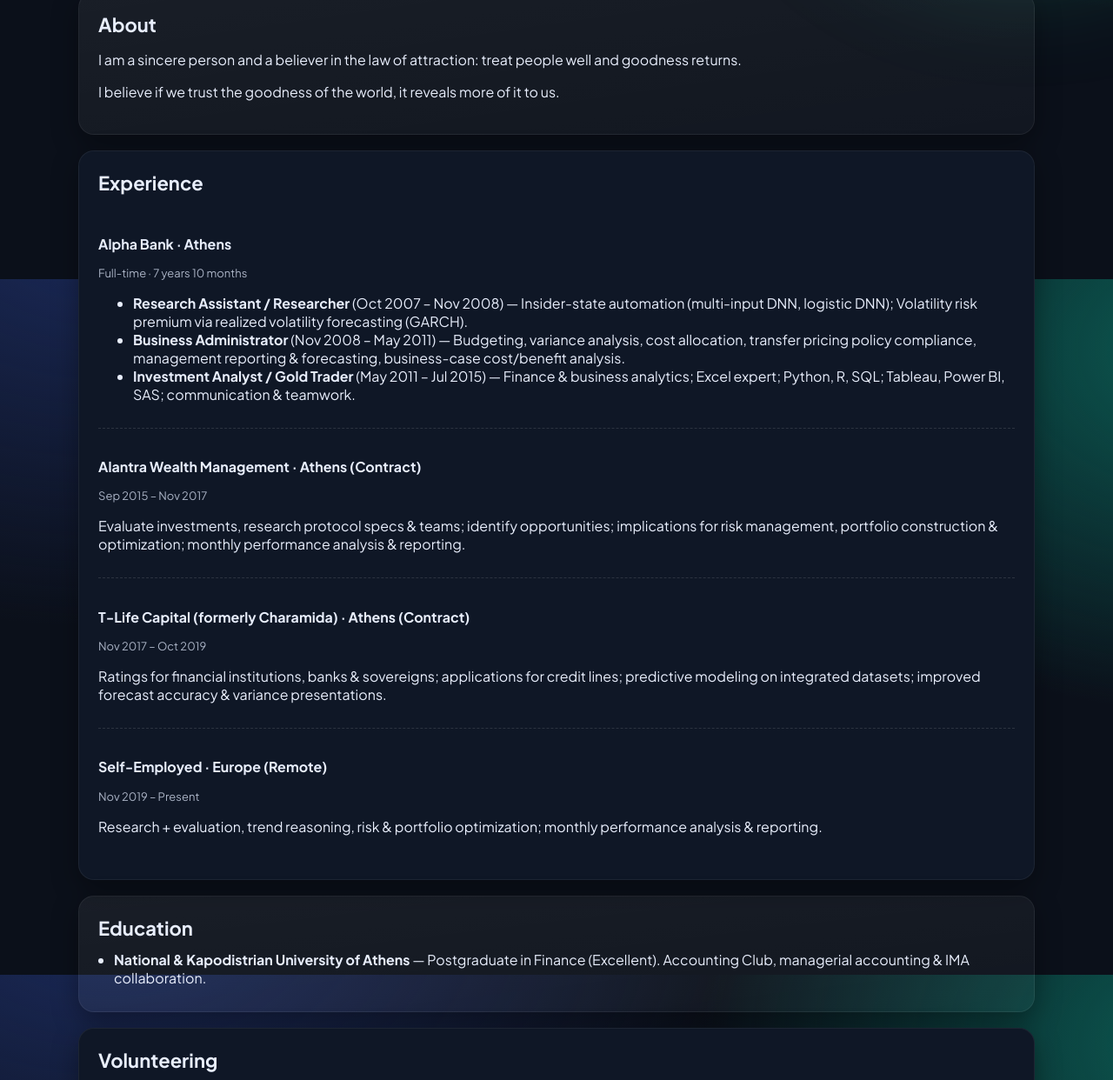
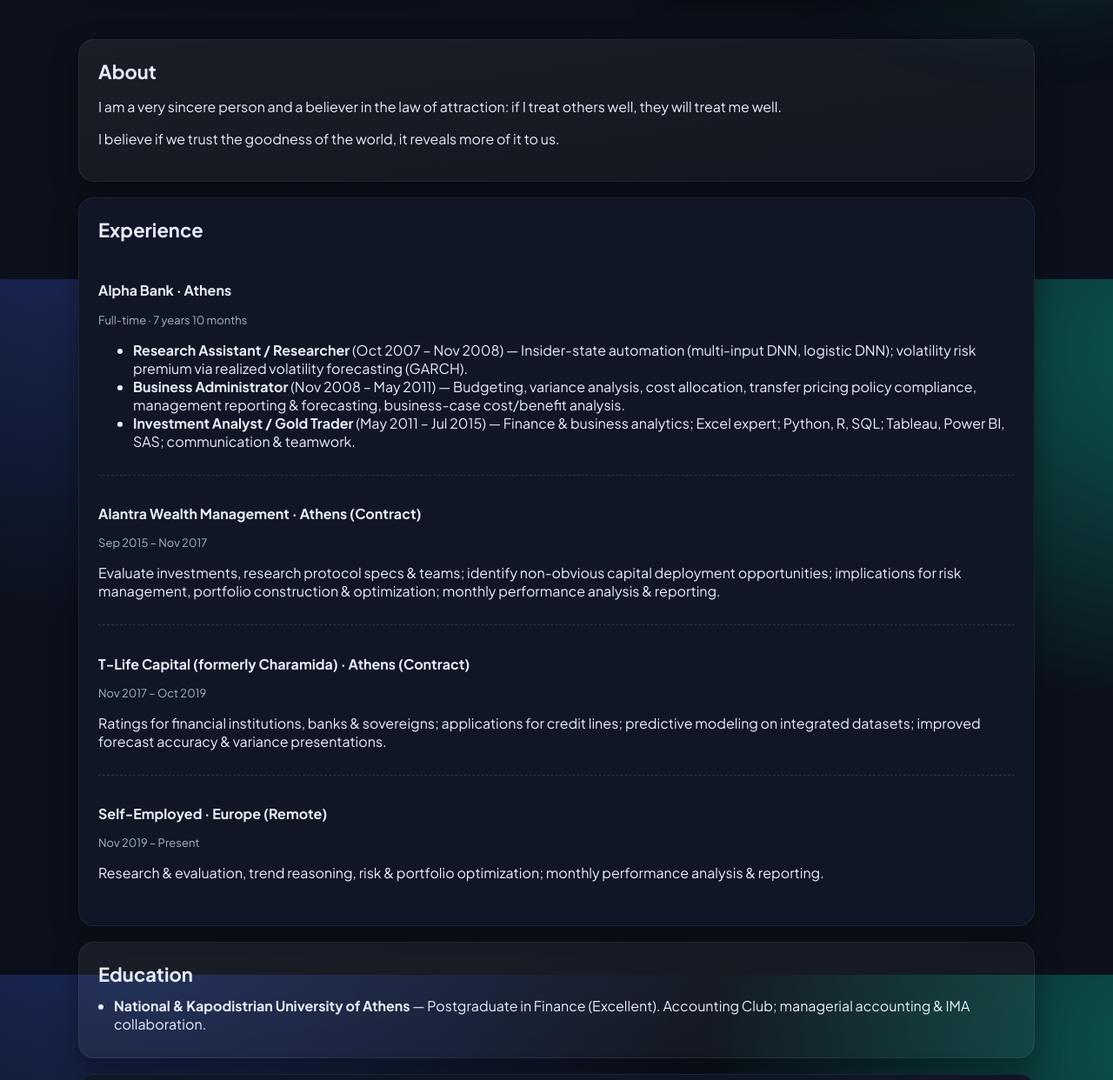
Before and after one commit to miafree007/Mia-Huber, a plain HTML site: page index.html in a window 1280 px wide. Shown: the part 479-1721 px from the top of the page at 87% size. Drawn offline with Linux system fonts and the light colour scheme; a script that the page names is missing.

Commit message:
Update index.html

```diff
--- a/index.html
+++ b/index.html
@@ -12,13 +12,16 @@
   <link rel="stylesheet" href="./styles.css" />
 </head>
 <body>
+  <!-- 背景光斑（已与现有样式兼容） -->
   <div class="bg-orb orb1"></div>
   <div class="bg-orb orb2"></div>
 
+  <!-- 顶部 -->
   <header class="site-header">
     <div class="brand">
       <div class="avatar-wrap">
-        <img src="./assets/mia-portrait.png" alt="Portrait of Mia Huber" class="avatar" />
+        <!-- 头像改为根目录图片 -->
+        <img src="./mia-portrait.png" alt="Portrait of Mia Huber" class="avatar" />
       </div>
       <div class="id">
         <h1>Mia Huber</h1>
@@ -36,6 +39,7 @@
   </header>
 
   <main>
+    <!-- Hero -->
     <section class="hero">
       <div class="hero-text">
         <h2>Hello! I'm Mia Huber</h2>
@@ -43,6 +47,8 @@
         <blockquote>
           <span>"When God closes this door, he will open another window for you."</span>
         </blockquote>
+
+        <!-- CTA 三个按钮：Email / WhatsApp / Facebook -->
         <div class="cta-row">
           <a class="btn btn-email" href="mailto:miafree007007@gmail.com?subject=Hi%20Mia%20—%20from%20your%20site">
             <i class="fa-solid fa-envelope"></i><span>Email</span>
@@ -54,18 +60,23 @@
             <i class="fa-brands fa-facebook-f"></i><span>Facebook</span>
           </a>
         </div>
+        <!-- 已移除那条 LinkedIn 的 Tip 注释 -->
       </div>
+
       <div class="hero-photo">
-        <img src="./assets/mia-portrait.png" alt="Full portrait of Mia Huber" />
+        <!-- 右侧大图同样指向根目录图片 -->
+        <img src="./mia-portrait.png" alt="Full portrait of Mia Huber" />
       </div>
     </section>
 
+    <!-- About -->
     <section id="about" class="card glass">
       <h3>About</h3>
-      <p>I am a sincere person and a believer in the law of attraction: treat people well and goodness returns.</p>
+      <p>I am a very sincere person and a believer in the law of attraction: if I treat others well, they will treat me well.</p>
       <p>I believe if we trust the goodness of the world, it reveals more of it to us.</p>
     </section>
 
+    <!-- Experience -->
     <section id="experience" class="card">
       <h3>Experience</h3>
       <div class="timeline">
@@ -73,36 +84,41 @@
           <h4>Alpha Bank · Athens</h4>
           <p class="meta">Full-time · 7 years 10 months</p>
           <ul>
-            <li><strong>Research Assistant / Researcher</strong> (Oct 2007 – Nov 2008) — Insider-state automation (multi-input DNN, logistic DNN); Volatility risk premium via realized volatility forecasting (GARCH).</li>
+            <li><strong>Research Assistant / Researcher</strong> (Oct 2007 – Nov 2008) — Insider-state automation (multi-input DNN, logistic DNN); volatility risk premium via realized volatility forecasting (GARCH).</li>
             <li><strong>Business Administrator</strong> (Nov 2008 – May 2011) — Budgeting, variance analysis, cost allocation, transfer pricing policy compliance, management reporting & forecasting, business-case cost/benefit analysis.</li>
             <li><strong>Investment Analyst / Gold Trader</strong> (May 2011 – Jul 2015) — Finance & business analytics; Excel expert; Python, R, SQL; Tableau, Power BI, SAS; communication & teamwork.</li>
           </ul>
         </article>
+
         <article class="item">
           <h4>Alantra Wealth Management · Athens (Contract)</h4>
           <p class="meta">Sep 2015 – Nov 2017</p>
-          <p>Evaluate investments, research protocol specs & teams; identify opportunities; implications for risk management, portfolio construction & optimization; monthly performance analysis & reporting.</p>
+          <p>Evaluate investments, research protocol specs & teams; identify non-obvious capital deployment opportunities; implications for risk management, portfolio construction & optimization; monthly performance analysis & reporting.</p>
         </article>
+
         <article class="item">
           <h4>T-Life Capital (formerly Charamida) · Athens (Contract)</h4>
           <p class="meta">Nov 2017 – Oct 2019</p>
           <p>Ratings for financial institutions, banks & sovereigns; applications for credit lines; predictive modeling on integrated datasets; improved forecast accuracy & variance presentations.</p>
         </article>
+
         <article class="item">
           <h4>Self-Employed · Europe (Remote)</h4>
           <p class="meta">Nov 2019 – Present</p>
-          <p>Research + evaluation, trend reasoning, risk & portfolio optimization; monthly performance analysis & reporting.</p>
+          <p>Research & evaluation, trend reasoning, risk & portfolio optimization; monthly performance analysis & reporting.</p>
         </article>
       </div>
     </section>
 
+    <!-- Education -->
     <section id="education" class="card glass">
       <h3>Education</h3>
       <ul class="bullets">
-        <li><strong>National & Kapodistrian University of Athens</strong> — Postgraduate in Finance (Excellent). Accounting Club, managerial accounting & IMA collaboration.</li>
+        <li><strong>National & Kapodistrian University of Athens</strong> — Postgraduate in Finance (Excellent). Accounting Club; managerial accounting & IMA collaboration.</li>
       </ul>
     </section>
 
+    <!-- Volunteering -->
     <section id="volunteer" class="card">
       <h3>Volunteering</h3>
       <ul class="bullets">
@@ -111,6 +127,7 @@
       </ul>
     </section>
 
+    <!-- Skills -->
     <section id="skills" class="card glass">
       <h3>Skills</h3>
       <ul class="tags">
@@ -121,6 +138,7 @@
       </ul>
     </section>
 
+    <!-- Contact -->
     <section id="contact" class="card contact">
       <h3>Contact</h3>
       <div class="contact-cards">
@@ -134,7 +152,6 @@
           <i class="fa-brands fa-facebook-f"></i><span>Facebook</span>
         </a>
       </div>
-      <!-- Removed extra social icon and phone number to clean the footer contact section -->
     </section>
   </main>
 
```
